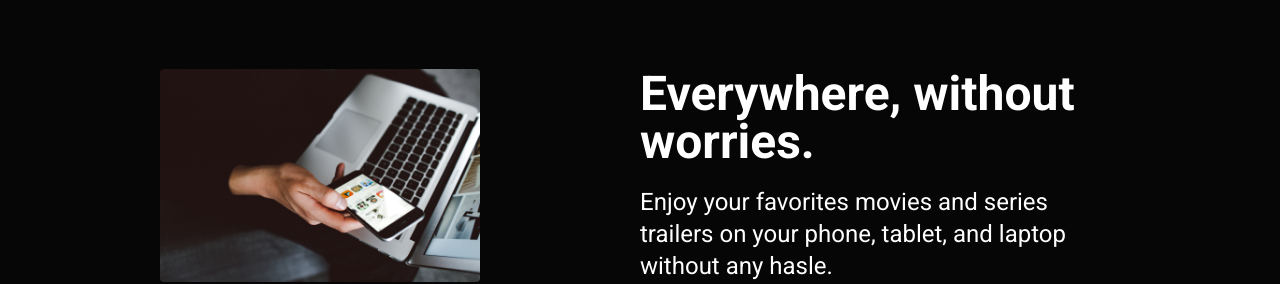
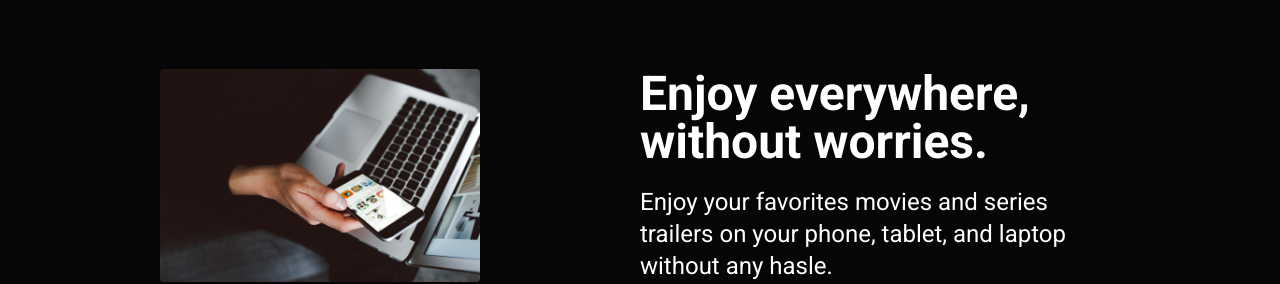
Before and after one commit to AsleyR/Trailer-Paradise, a React (Create React App) app in the folder client/: page / in a window 1280 px wide. Shown: the part 1211-1495 px from the top of the page. Built offline with nearby package versions, Linux system fonts and the light colour scheme; no server answers.

Commit message:
Update TPFeatures perks

```diff
--- a/client/src/components/home/TPFeatures.tsx
+++ b/client/src/components/home/TPFeatures.tsx
@@ -17,7 +17,7 @@ const TPFeatures = () => {
                 <img className='text-slate-300 w-8/12 h-full rounded' src='images/devices.jpg' alt='person on the computer holding a phone'></img>
             </div>
             <div className=''>
-                <h1 className='font-bold text-4xl md:text-5xl text-center lg:text-left text-white'>Everywhere, without worries.</h1>
+                <h1 className='font-bold text-4xl md:text-5xl text-center lg:text-left text-white'>Enjoy everywhere, without worries.</h1>
                 <p className='text-2xl text-white text-center lg:text-left pt-5'>Enjoy your favorites movies and series trailers on your phone, tablet, and laptop without any hasle.</p>
             </div>
         </div>
```
